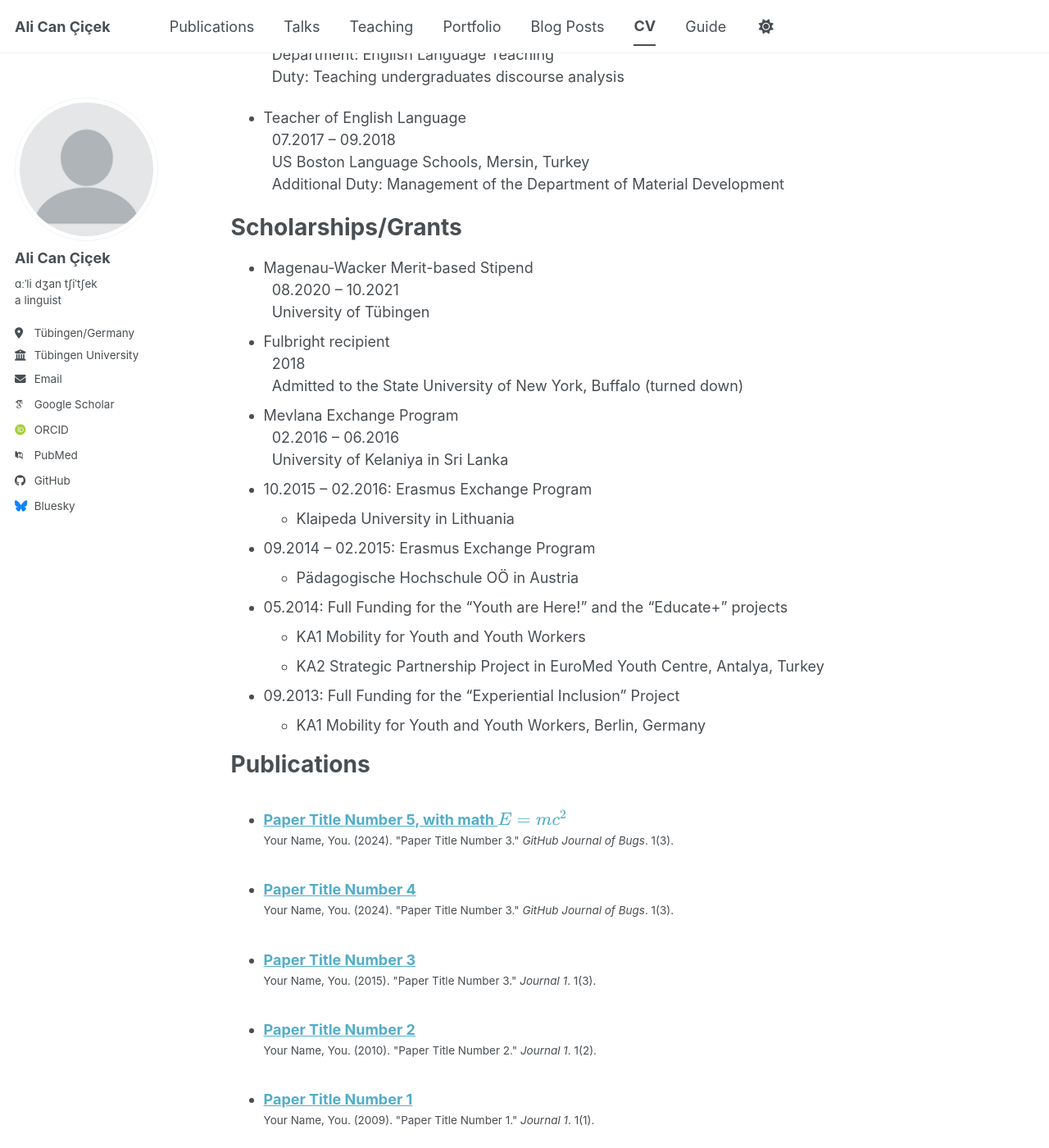
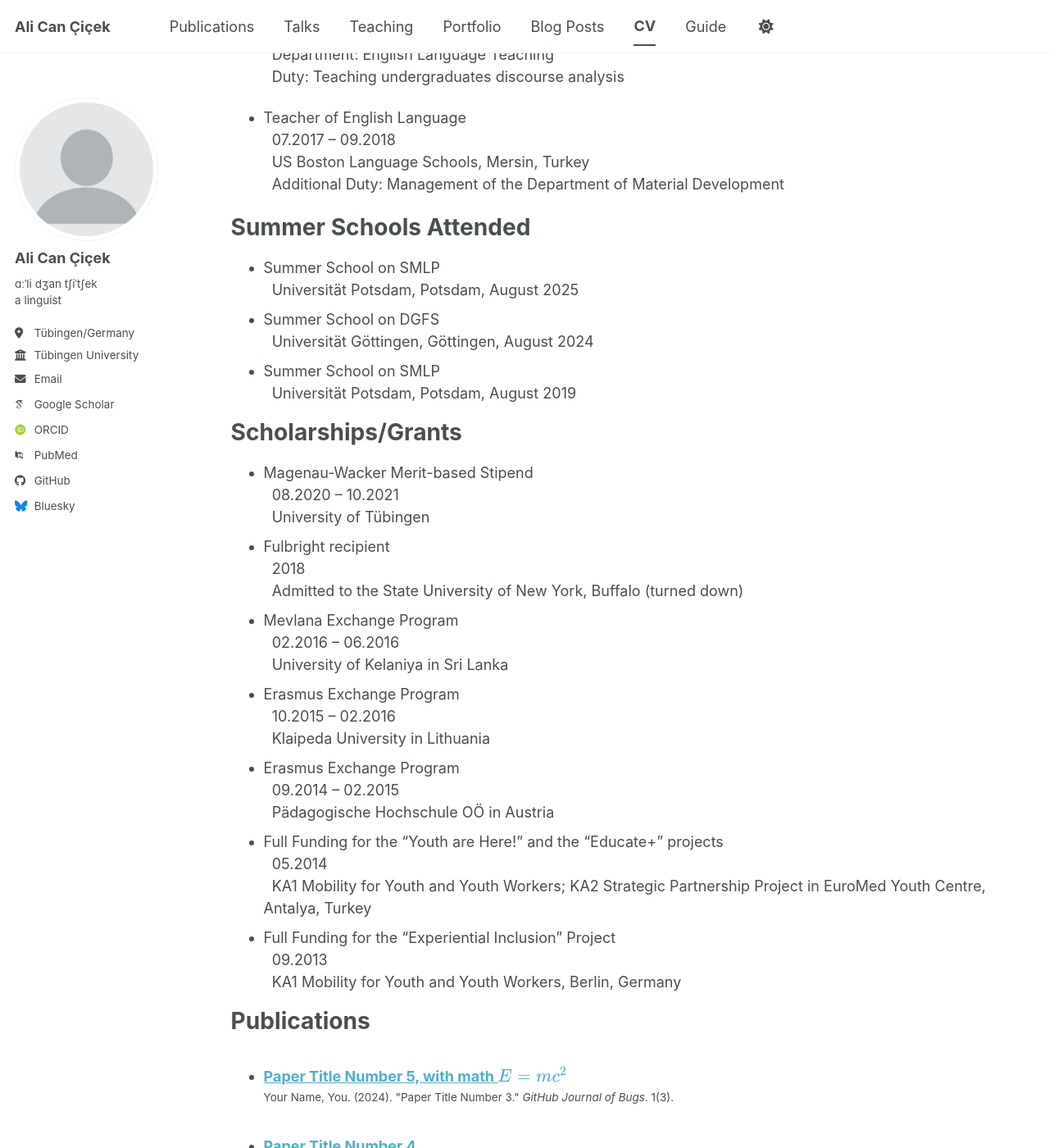
Before and after one commit to cicekalican/cicekalican.github.io, a Jekyll site: the page built from _pages/cv.md, in a window 1280 px wide and 1400 px high, scrolled down 986 px. Shown: the whole window at 82% size. Built offline with Jekyll 4.4.1, drawn with Linux system fonts in a browser that asks for light colours; some web fonts are replaced; a script bundle is joined from its source files by our own code; library files that are not in the unit come from our copies.

Commit message:
Update CV with summer schools and scholarships details

```diff
--- a/_pages/cv.md
+++ b/_pages/cv.md
@@ -53,6 +53,16 @@ Work Experience
   &nbsp;&nbsp;US Boston Language Schools, Mersin, Turkey<br>
   &nbsp;&nbsp;Additional Duty: Management of the Department of Material Development
 
+Summer Schools Attended
+======
+
+* Summer School on SMLP<br>
+  &nbsp;&nbsp;Universität Potsdam, Potsdam, August 2025
+* Summer School on DGFS<br>
+  &nbsp;&nbsp;Universität Göttingen, Göttingen, August 2024
+* Summer School on SMLP<br>
+  &nbsp;&nbsp;Universität Potsdam, Potsdam, August 2019
+
 Scholarships/Grants
 ======
 
@@ -65,16 +75,18 @@ Scholarships/Grants
 * Mevlana Exchange Program<br>
   &nbsp;&nbsp;02.2016 – 06.2016<br>
   &nbsp;&nbsp;University of Kelaniya in Sri Lanka
-* 10.2015 – 02.2016: Erasmus Exchange Program
-  * Klaipeda University in Lithuania
-* 09.2014 – 02.2015: Erasmus Exchange Program
-  * Pädagogische Hochschule OÖ in Austria
-* 05.2014: Full Funding for the “Youth are Here!” and the “Educate+” projects
-  * KA1 Mobility for Youth and Youth Workers
-  * KA2 Strategic Partnership Project in EuroMed Youth Centre, Antalya, Turkey
-* 09.2013: Full Funding for the “Experiential Inclusion” Project
-  * KA1 Mobility for Youth and Youth Workers, Berlin, Germany
-
+* Erasmus Exchange Program<br>
+  &nbsp;&nbsp;10.2015 – 02.2016<br>
+  &nbsp;&nbsp;Klaipeda University in Lithuania
+* Erasmus Exchange Program<br>
+  &nbsp;&nbsp;09.2014 – 02.2015<br>
+  &nbsp;&nbsp;Pädagogische Hochschule OÖ in Austria
+* Full Funding for the “Youth are Here!” and the “Educate+” projects<br>
+  &nbsp;&nbsp;05.2014<br>
+  &nbsp;&nbsp;KA1 Mobility for Youth and Youth Workers; KA2 Strategic Partnership Project in EuroMed Youth Centre, Antalya, Turkey
+* Full Funding for the “Experiential Inclusion” Project<br>
+  &nbsp;&nbsp;09.2013<br>
+  &nbsp;&nbsp;KA1 Mobility for Youth and Youth Workers, Berlin, Germany
 
 
 Publications
```
